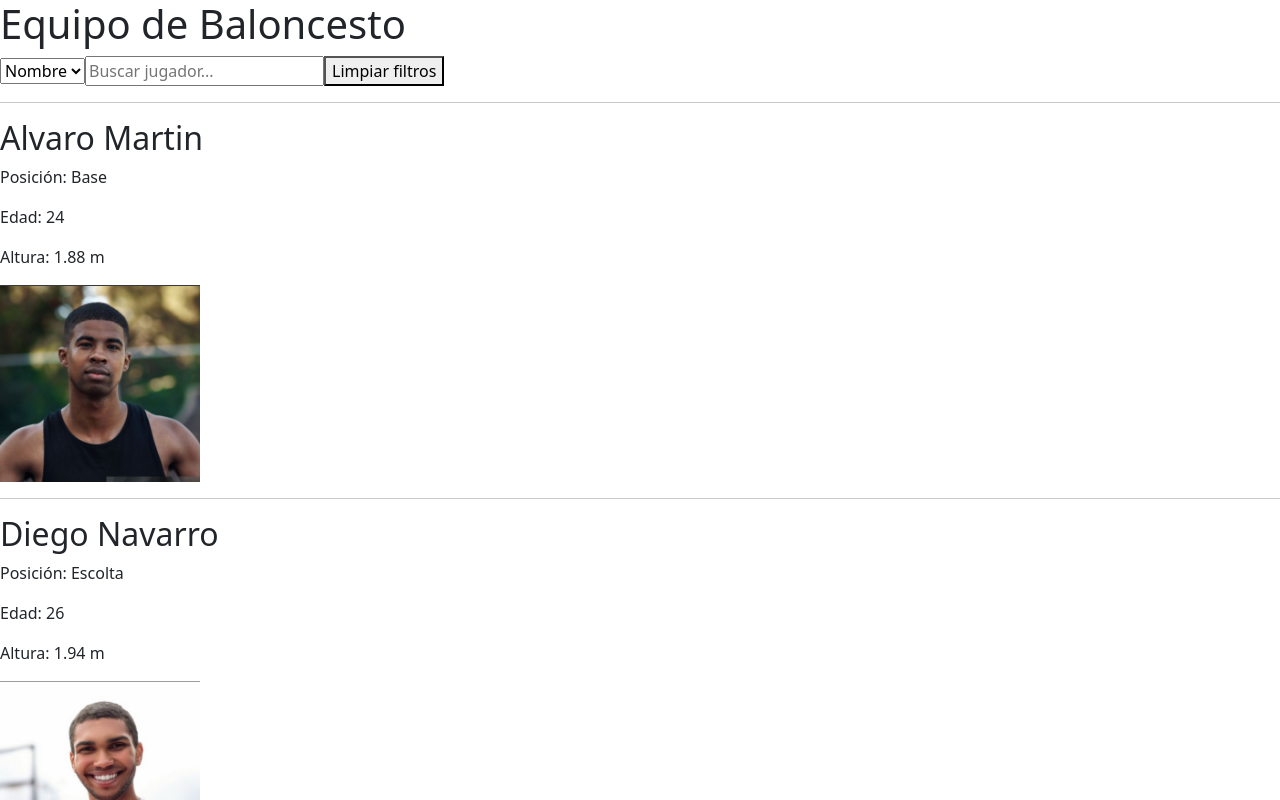
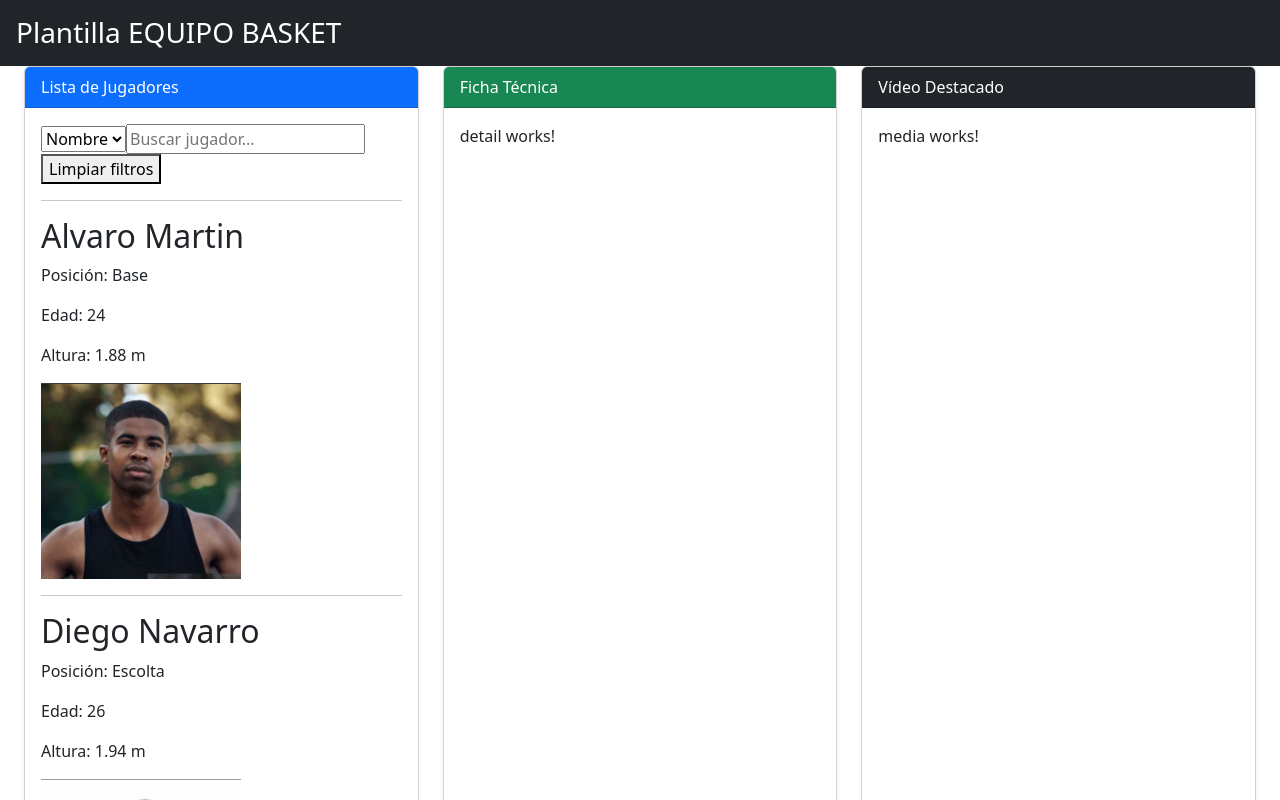
Before and after one commit to androsrivas/FP067_Ctrl-Z_Producto1, an Angular app: page / in a window 1280 px wide. Shown: the top 800 px of the page. Built offline with nearby package versions, Linux system fonts and the light colour scheme.

Commit message:
Migrada lista de jugadores a PlayersComponent

```diff
--- a/src/app/app.component.html
+++ b/src/app/app.component.html
@@ -1,94 +1,47 @@
-<h1>Equipo de Baloncesto</h1>
-
-<select
-  #filterSelect
-  (change)="filterType = filterSelect.value">
-
-  <option value="nombre">Nombre</option>
-  <option value="apellido">Apellido</option>
-  <option value="posicion">Posición</option>
-  <option value="edad">Edad</option>
-
-</select>
-
-<input
-  type="text"
-  placeholder="Buscar jugador..."
-  [(ngModel)]="searchText"
-/>
-
-<button (click)="limpiarFiltros()">
-  Limpiar filtros
-</button>
-
-<hr>
-
-@for (
-player of players | playerFilter:searchText:filterType;
-track player.id
-) {
-
-<div>
-
-  <h2>{{ player.nombre }} {{ player.apellido }}</h2>
-
-  <p>Posición: {{ player.posicion }}</p>
-
-  <p>Edad: {{ player.edad }}</p>
-
-  <p>Altura: {{ player.altura }} m</p>
-
-  <img
-    [src]="player.foto"
-    [alt]="player.nombre"
-    width="200"
-  >
-
-</div>
-
-<hr>
-
-}
 <header class="bg-dark text-white p-3">
   <h1 class="h3 m-0">Plantilla EQUIPO BASKET</h1>
 </header>
 
 <main class="container-fluid px-4">
+
   <div class="row g-4">
-    <!-- Zona 1: Lista de jugadores (columna izquierda) -->
+
     <section class="col-12 col-md-4">
       <div class="card shadow-sm h-100">
         <div class="card-header bg-primary text-white font-weight-bold">
           Lista de Jugadores
         </div>
+
         <div class="card-body">
           <app-players></app-players>
         </div>
       </div>
     </section>
 
-    <!-- Zona 2: Detalle del jugador seleccionado -->
     <section class="col-12 col-md-4">
       <div class="card shadow-sm h-100">
         <div class="card-header bg-success text-white font-weight-bold">
           Ficha Técnica
         </div>
+
         <div class="card-body">
           <app-detail></app-detail>
         </div>
       </div>
     </section>
 
-    <!-- Zona 3: Reproductor video -->
     <section class="col-12 col-md-4">
       <div class="card shadow-sm h-100">
         <div class="card-header bg-dark text-white font-weight-bold">
           Vídeo Destacado
         </div>
+
         <div class="card-body">
           <app-media></app-media>
         </div>
       </div>
     </section>
+
   </div>
+
 </main>
--- a/src/app/components/players/players.component.html
+++ b/src/app/components/players/players.component.html
@@ -1 +1,48 @@
-<p>players works!</p>
+<select
+  #filterSelect
+  (change)="filterType = filterSelect.value">
+
+  <option value="nombre">Nombre</option>
+  <option value="apellido">Apellido</option>
+  <option value="posicion">Posición</option>
+  <option value="edad">Edad</option>
+
+</select>
+
+<input
+  type="text"
+  placeholder="Buscar jugador..."
+  [(ngModel)]="searchText"
+/>
+
+<button (click)="limpiarFiltros()">
+  Limpiar filtros
+</button>
+
+<hr>
+
+@for (
+player of players | playerFilter:searchText:filterType;
+track player.id
+) {
+
+<div>
+
+  <h2>{{ player.nombre }} {{ player.apellido }}</h2>
+
+  <p>Posición: {{ player.posicion }}</p>
+
+  <p>Edad: {{ player.edad }}</p>
+
+  <p>Altura: {{ player.altura }} m</p>
+
+  <img
+    [src]="player.foto"
+    [alt]="player.nombre"
+    width="200">
+
+</div>
+
+<hr>
+
+}
--- a/src/app/components/players/players.component.ts
+++ b/src/app/components/players/players.component.ts
@@ -1,12 +1,32 @@
 import { Component } from '@angular/core';
+import { FormsModule } from '@angular/forms';
+
+import { PLAYERS } from '../../app.players';
+import { PlayerFilterPipe } from '../../player-filter.pipe';
 
 @Component({
   selector: 'app-players',
   standalone: true,
-  imports: [],
+  imports: [
+    FormsModule,
+    PlayerFilterPipe
+  ],
   templateUrl: './players.component.html',
   styleUrl: './players.component.css'
 })
 export class PlayersComponent {
 
+  players = PLAYERS;
+
+  searchText = '';
+
+  filterType = 'nombre';
+
+  limpiarFiltros() {
+
+    this.searchText = '';
+    this.filterType = 'nombre';
+
+  }
+
 }
```
Lines whose indentation alone changed are shown as unchanged.
